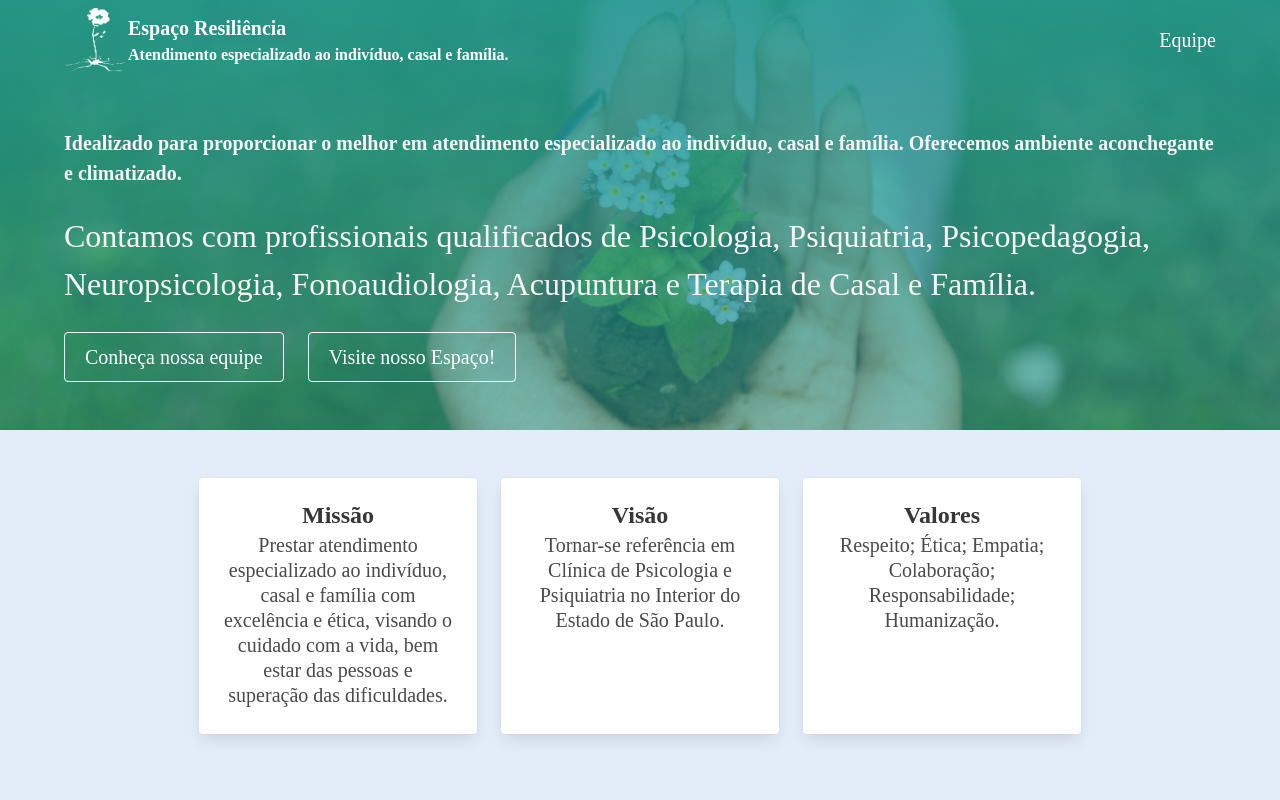
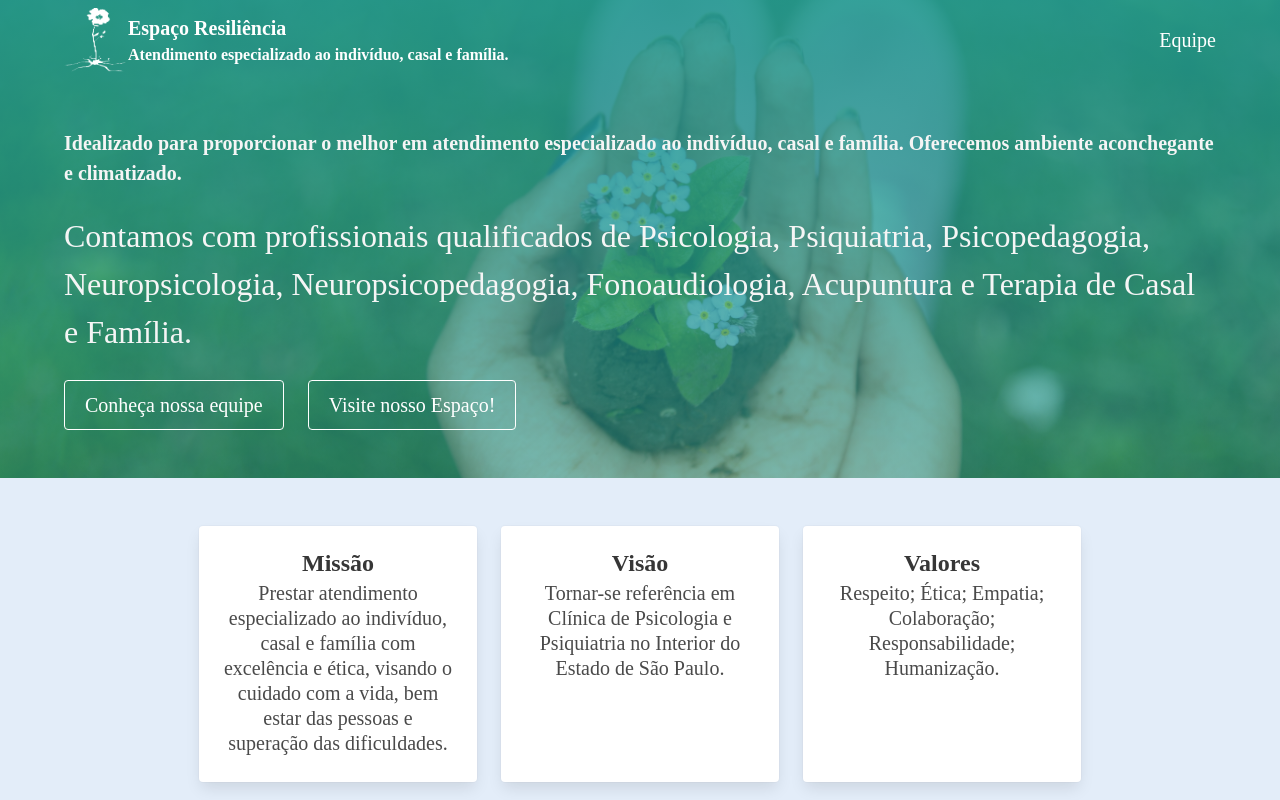
Before and after one commit to arqui-dev/espaco-resiliencia-mono, a React (Create React App) app: page / in a window 1280 px wide. Shown: the top 800 px of the page. Built offline with nearby package versions, Linux system fonts and the light colour scheme; a web font is replaced by a local one.

Commit message:
Update index.tsx

```diff
--- a/src/components/header/index.tsx
+++ b/src/components/header/index.tsx
@@ -42,7 +42,7 @@ export const Header = () => {
         </div>
         <div className="container has-text-centered-mobile has-text-left">
           <h4 className="has-text-white-ter is-title has-text-weight-light is-size-5-mobile is-size-3-tablet is-size-2">
-            Contamos com profissionais qualificados de Psicologia, Psiquiatria, Psicopedagogia, Neuropsicologia, Fonoaudiologia, Acupuntura e Terapia de Casal e Família.
+            Contamos com profissionais qualificados de Psicologia, Psiquiatria, Psicopedagogia, Neuropsicologia, Neuropsicopedagogia, Fonoaudiologia, Acupuntura e Terapia de Casal e Família.
           </h4>
           <br />
         </div>
```
